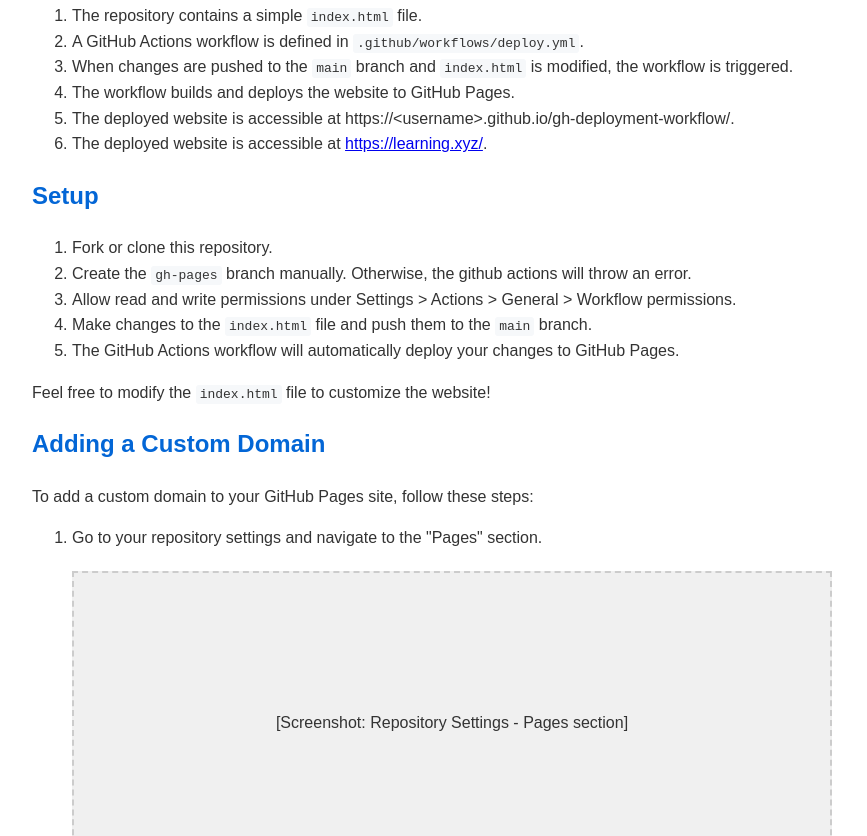
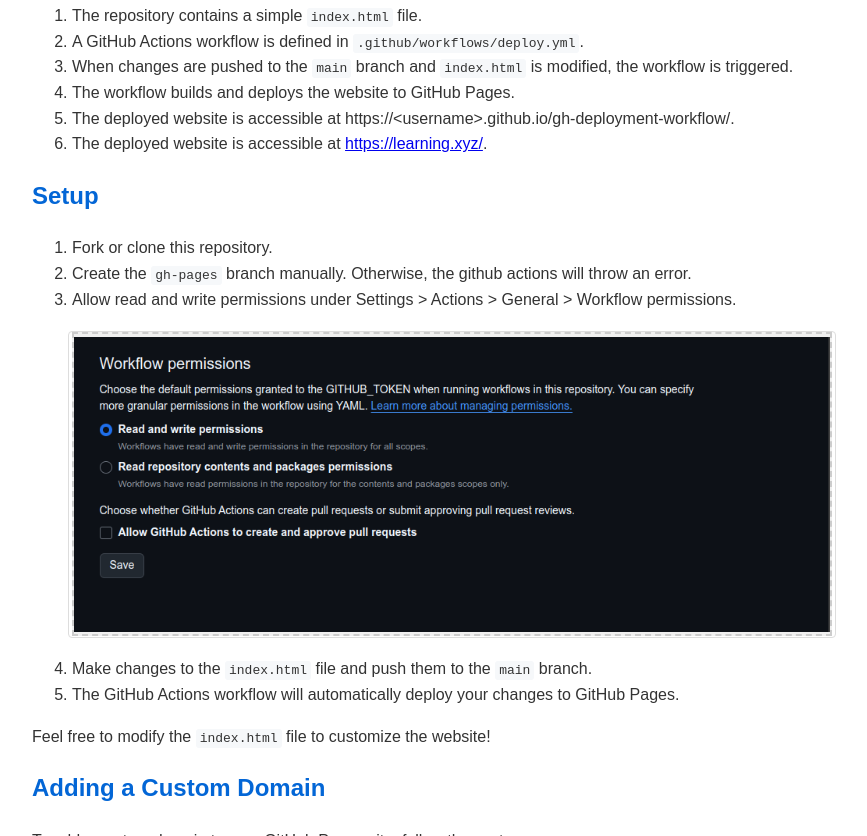
Before and after one commit to emmanuelkaringi/Devops-Projects, a plain HTML site: page gitHub-pages-deployment/index.html in a window 1280 px wide. Shown: the part 396-1232 px from the top of the page, without its empty margins (208-1075 px from the left). Drawn offline with Linux system fonts and the light colour scheme.

Commit message:
changes to index.html

```diff
--- a/gitHub-pages-deployment/index.html
+++ b/gitHub-pages-deployment/index.html
@@ -33,6 +33,9 @@
         <li>Fork or clone this repository.</li>
         <li>Create the <code>gh-pages</code> branch manually. Otherwise, the github actions will throw an error.</li>
         <li>Allow read and write permissions under Settings > Actions > General > Workflow permissions.</li>
+        <div class="screenshot-placeholder">
+            <img src="images/permissions.png" alt="">
+        </div>
         <li>Make changes to the <code>index.html</code> file and push them to the <code>main</code> branch.</li>
         <li>The GitHub Actions workflow will automatically deploy your changes to GitHub Pages.</li>
     </ol>
```
Also changed, not shown: 1 other file.
